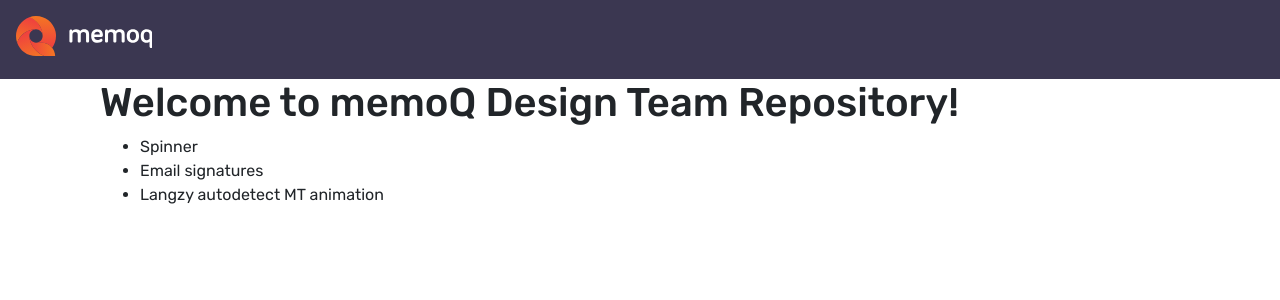
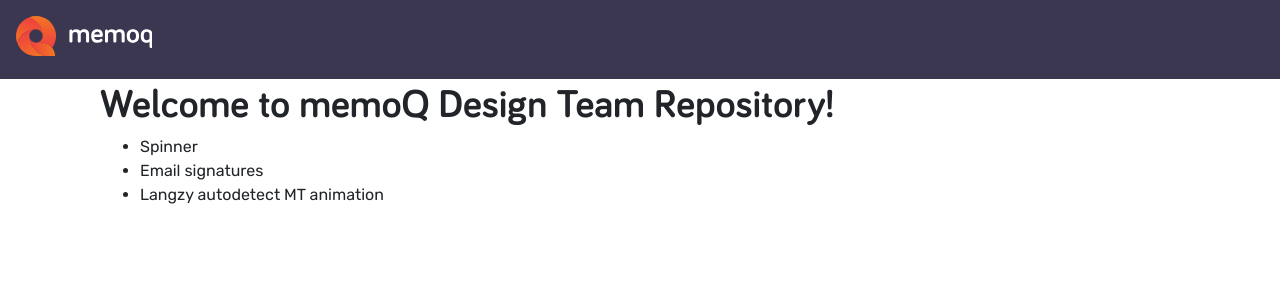
Before and after one commit to memoq-design/memoq-design.github.io, a Jekyll site: the page built from index.html, in a window 1280 px wide. Shown: the top 300 px of the page. Built offline with Jekyll 4.4.1, drawn with Linux system fonts in a browser that asks for light colours.

Commit message:
add fonts

```diff
--- a/css/layout.css
+++ b/css/layout.css
@@ -1,3 +1,17 @@
+@font-face {
+  font-family: 'Bariol Regular';
+  font-style: normal;
+  font-weight: normal;
+  src: local("Bariol Regular"), url("../assets/fonts/bariol_regular-webfont.woff") format("woff");
+}
+
+@font-face {
+  font-family: 'Bariol Bold';
+  font-style: normal;
+  font-weight: normal;
+  src: local("Bariol Bold"), url("../assets/fonts/bariol_bold-webfont.woff") format("woff");
+}
+
 body {
   font-family: 'Rubik', sans-serif;
 }
@@ -13,4 +27,8 @@
   height: 40px;
   background-image: url(../assets/logo.svg);
 }
+
+h1 {
+  font-family: 'Bariol Bold', sans-serif;
+}
 /*# sourceMappingURL=layout.css.map */
```
Also changed, not shown: css/layout.scss (+19 -0 lines), assets/fonts/bariol_bold-webfont.woff (added), assets/fonts/bariol_regular-webfont.woff (added), 1 other file.
